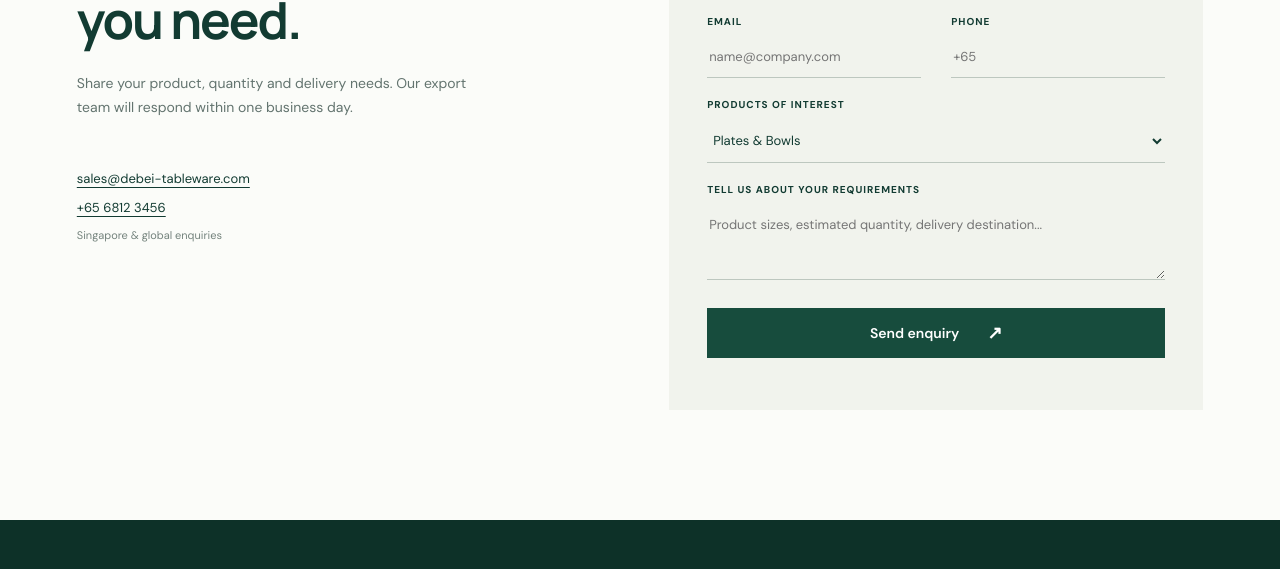
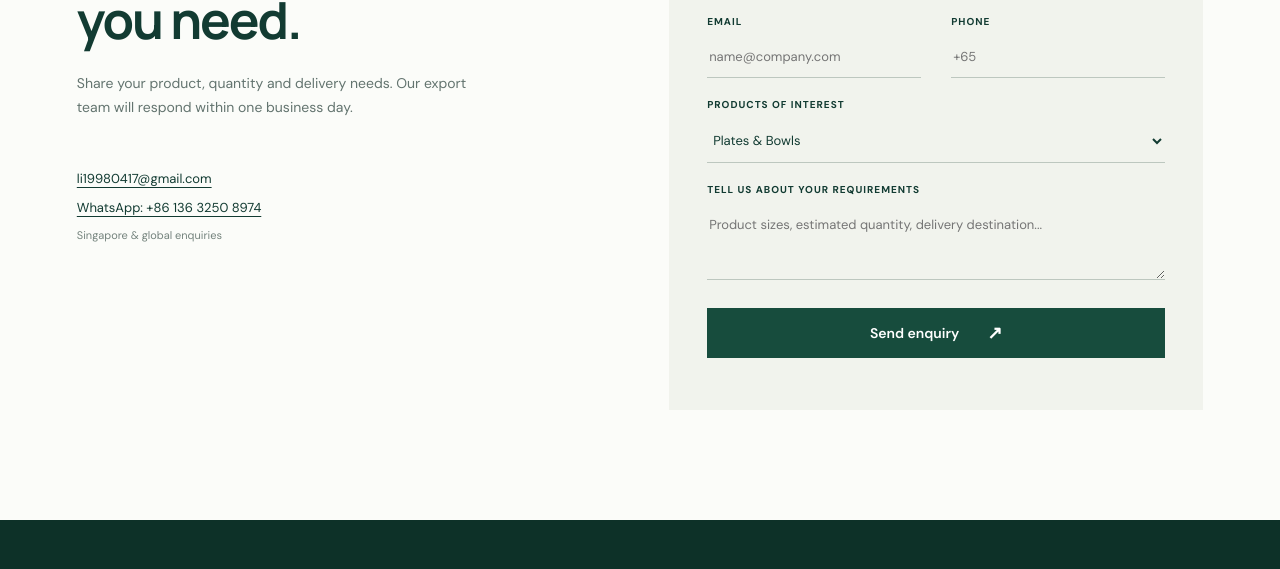
Before and after one commit to debei-eco/debei-website, a website: page index.html in a window 1280 px wide. Shown: the part 4005-4574 px from the top of the page. Drawn offline with Linux system fonts and the light colour scheme.

Commit message:
Update index.html

```diff
--- a/index.html
+++ b/index.html
@@ -96,12 +96,12 @@
       </section>
 
       <section class="contact section" id="contact">
-        <div class="contact-copy reveal"><div class="eyebrow"><span></span> Contact us</div><h2>Tell us what<br />you need.</h2><p>Share your product, quantity and delivery needs. Our export team will respond within one business day.</p><div class="contact-details"><a href="mailto:sales@debei-tableware.com">sales@debei-tableware.com</a><a href="tel:+6568123456">+65 6812 3456</a><span>Singapore & global enquiries</span></div></div>
+        <div class="contact-copy reveal"><div class="eyebrow"><span></span> Contact us</div><h2>Tell us what<br />you need.</h2><p>Share your product, quantity and delivery needs. Our export team will respond within one business day.</p><div class="contact-details"><a href="mailto:li19980417@gmail.com">li19980417@gmail.com</a><a href="tel:+6568123456">WhatsApp: +86 136 3250 8974</a><span>Singapore & global enquiries</span></div></div>
         <form class="enquiry-form reveal delay-1" id="enquiry-form"><label>Name & company<input name="name" required placeholder="Your name / business" /></label><div class="field-row"><label>Email<input type="email" name="email" required placeholder="name@company.com" /></label><label>Phone<input type="tel" name="phone" placeholder="+65" /></label></div><label>Products of interest<select name="product"><option>Plates & Bowls</option><option>Clamshell Boxes</option><option>Cups & Lids</option><option>Food Trays</option><option>Cutlery</option><option>Custom / multiple products</option></select></label><label>Tell us about your requirements<textarea name="message" rows="3" placeholder="Product sizes, estimated quantity, delivery destination..."></textarea></label><button class="button" type="submit">Send enquiry <span>↗</span></button><p class="form-note" role="status"></p></form>
       </section>
     </main>
 
-    <footer><div class="footer-brand"><a class="brand light-brand" href="#top"><span class="brand-mark"><i></i><i></i></span><span>DEBEI<small>Eco Tableware</small></span></a><p>Better choices for the table.<br />A lighter footprint for the earth.</p></div><div class="footer-links"><div><strong>Explore</strong><a href="#products">Products</a><a href="#why">Why Bagasse</a><a href="#about">About Us</a></div><div><strong>Connect</strong><a href="mailto:sales@debei-tableware.com">Email us</a><a href="#contact">Request a quote</a><a href="#">LinkedIn ↗</a></div></div><div class="footer-bottom"><span>© 2026 DEBEI. All rights reserved.</span><span>Serving Singapore and Global Markets</span></div></footer>
+    <footer><div class="footer-brand"><a class="brand light-brand" href="#top"><span class="brand-mark"><i></i><i></i></span><span>DEBEI<small>Eco Tableware</small></span></a><p>Better choices for the table.<br />A lighter footprint for the earth.</p></div><div class="footer-links"><div><strong>Explore</strong><a href="#products">Products</a><a href="#why">Why Bagasse</a><a href="#about">About Us</a></div><div><strong>Connect</strong><a href="mailto:li19980417@gmail.com">Email us</a><a href="#contact">Request a quote</a><a href="#">LinkedIn ↗</a></div></div><div class="footer-bottom"><span>© 2026 DEBEI. All rights reserved.</span><span>Serving Singapore and Global Markets</span></div></footer>
     <script type="module" src="./script.js"></script>
   </body>
 </html>
```
